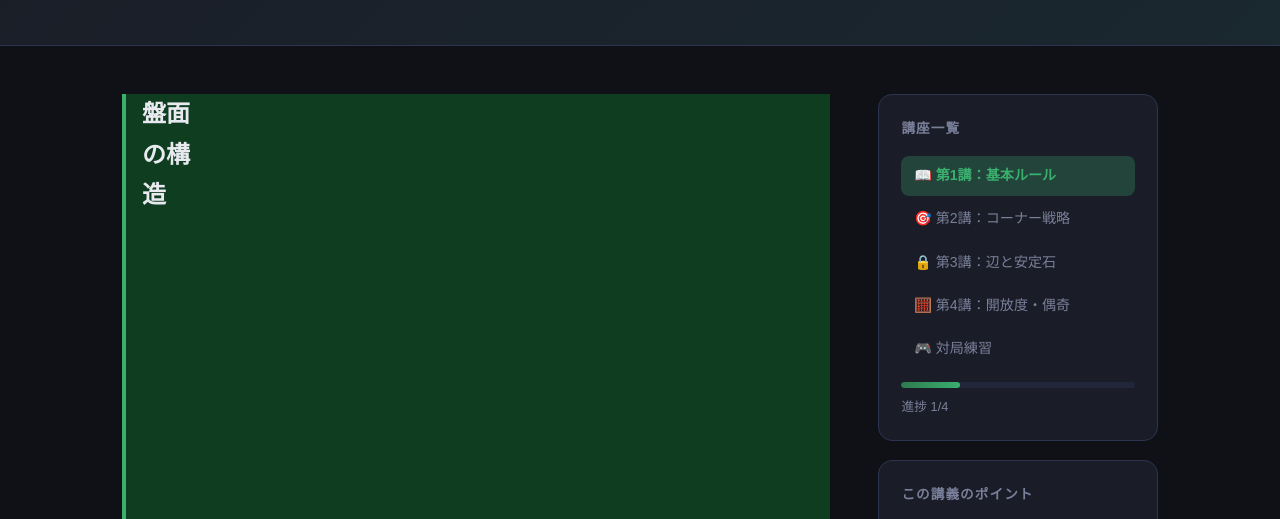
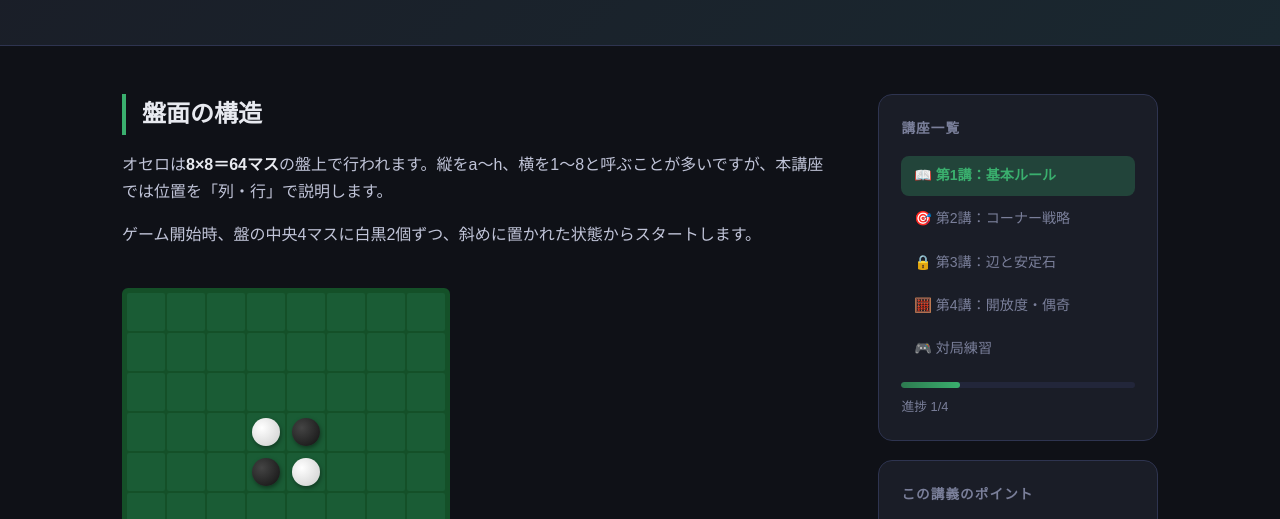
Before and after one commit to maedaouka/othello-course, a plain HTML site: page lesson1.html in a window 1280 px wide. Shown: the part 252-771 px from the top of the page. Drawn offline with Linux system fonts and the light colour scheme.

Commit message:
fix: lesson1のh2 id="board"がゲーム用CSSと衝突していたのを修正

```diff
--- a/lesson1.html
+++ b/lesson1.html
@@ -30,7 +30,7 @@
   <div class="lesson-body">
     <div class="lesson-content">
 
-      <h2 id="board">盤面の構造</h2>
+      <h2 id="board-structure">盤面の構造</h2>
       <p>オセロは<strong>8×8＝64マス</strong>の盤上で行われます。縦をa〜h、横を1〜8と呼ぶことが多いですが、本講座では位置を「列・行」で説明します。</p>
       <p>ゲーム開始時、盤の中央4マスに白黒2個ずつ、斜めに置かれた状態からスタートします。</p>
 
```
